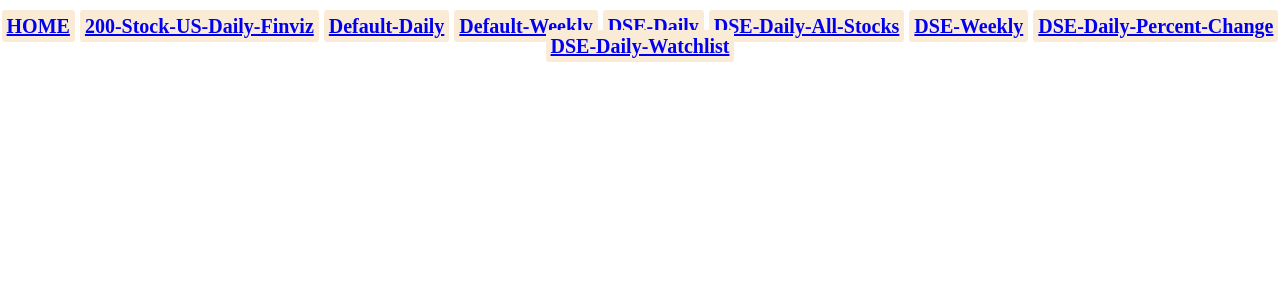
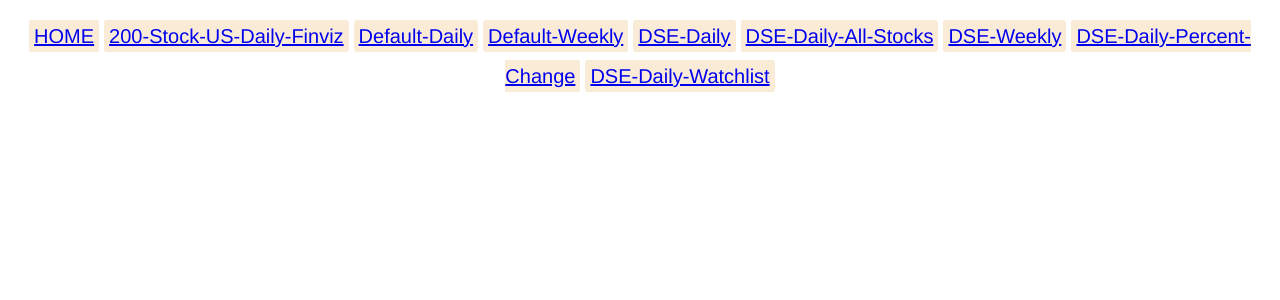
Before and after one commit to topuhit/stocks, a Jekyll site: the page built from index.md, in a window 1280 px wide. Shown: the top 300 px of the page. Built offline with Jekyll 4.4.1, drawn with Linux system fonts in a browser that asks for light colours; nearby versions of some CDN libraries.

Commit message:
font style

```diff
--- a/assets/css/main.css
+++ b/assets/css/main.css
@@ -8,4 +8,7 @@ h1 {
 	background-color: antiquewhite;
     padding: 5px;
     border-radius: 3px;
+    font-family: Helvetica;
+    font-weight: 300;
+    line-height: 2em;
 }
```
